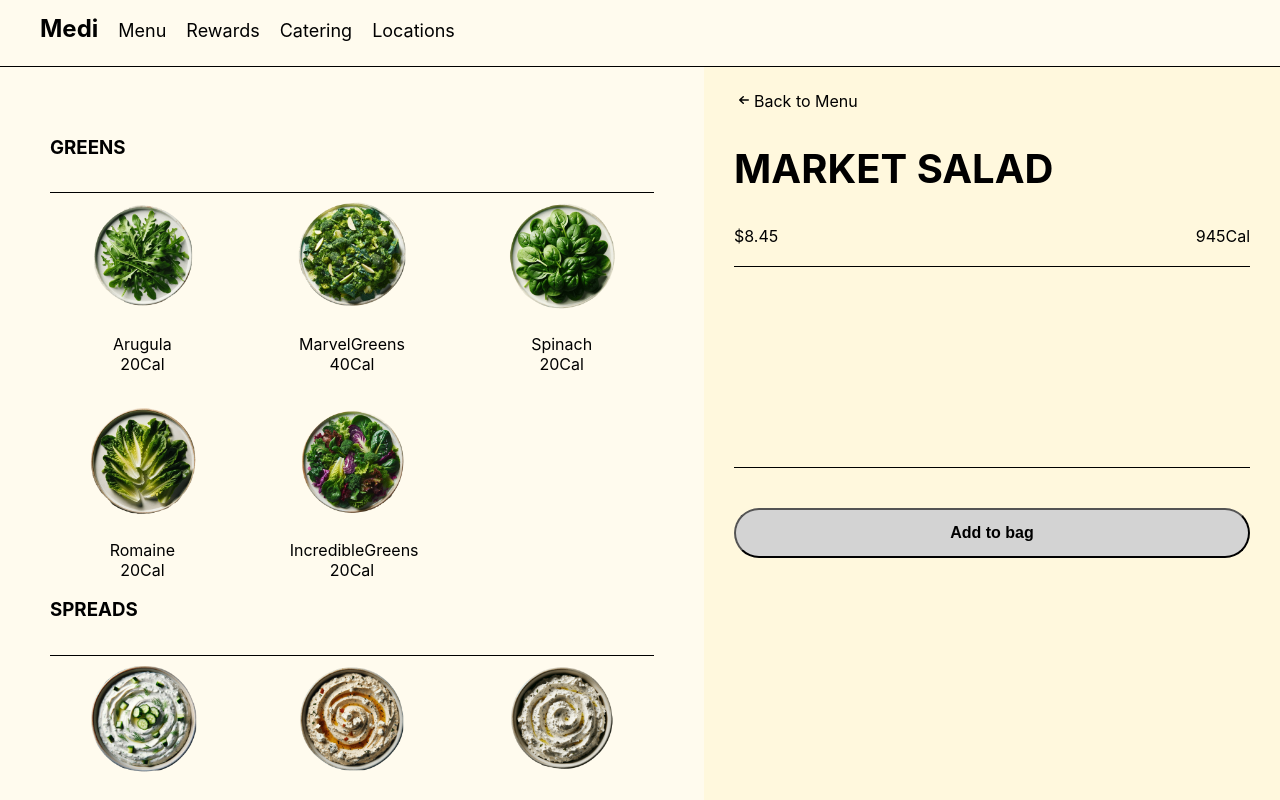
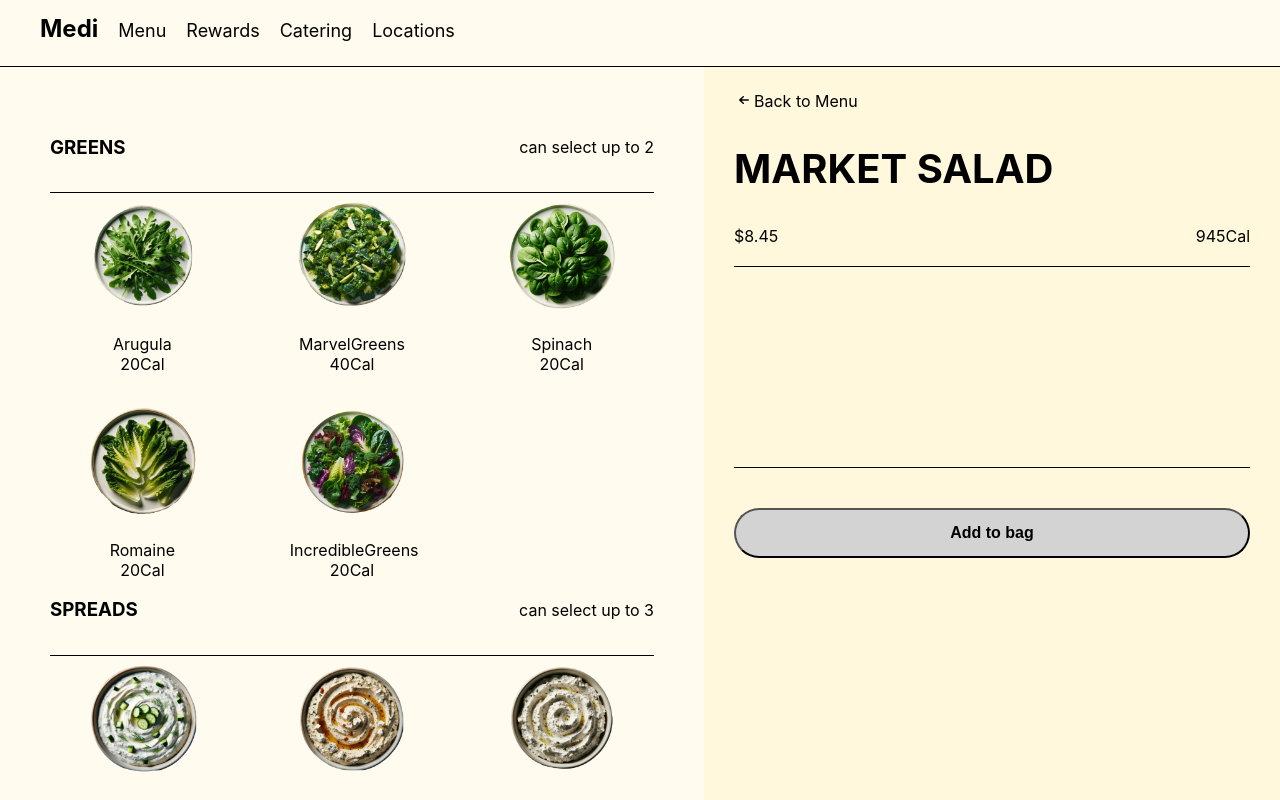
Before and after one commit to oroorro/foodchainone, a React (Create React App) app: page /menu in a window 1280 px wide. Both pictures are taken after a click on the picture 205 px from the left and 369 px from the top of the page. Shown: the top 800 px of the page. Built offline with nearby package versions, Linux system fonts and the light colour scheme.

Commit message:
added limit statement in MenuSection.js

```diff
--- a/src/components/MenuSection.js
+++ b/src/components/MenuSection.js
@@ -97,7 +97,7 @@ const MenuSection = forwardRef (function MenuSection(props, refs){
         <section  id={`${props.title}Section`} className={`${props.title}Section menuSection`}>
             <div className="menuSectionWrapper">
                 <h3 className="menuSectionTitle"> {props.title}</h3>
-
+                {props.build && <span>can select up to {props.rule.limit}</span>  }
             </div>
 
             <div className="gridMenu">
--- a/src/components/MenuSection.scss
+++ b/src/components/MenuSection.scss
@@ -13,6 +13,7 @@
             padding-bottom: 15px;
             display: flex;
             justify-content: space-between;
+            align-items: center;
             .menuSectionTitle{
                 display: inline-block;
 
```
